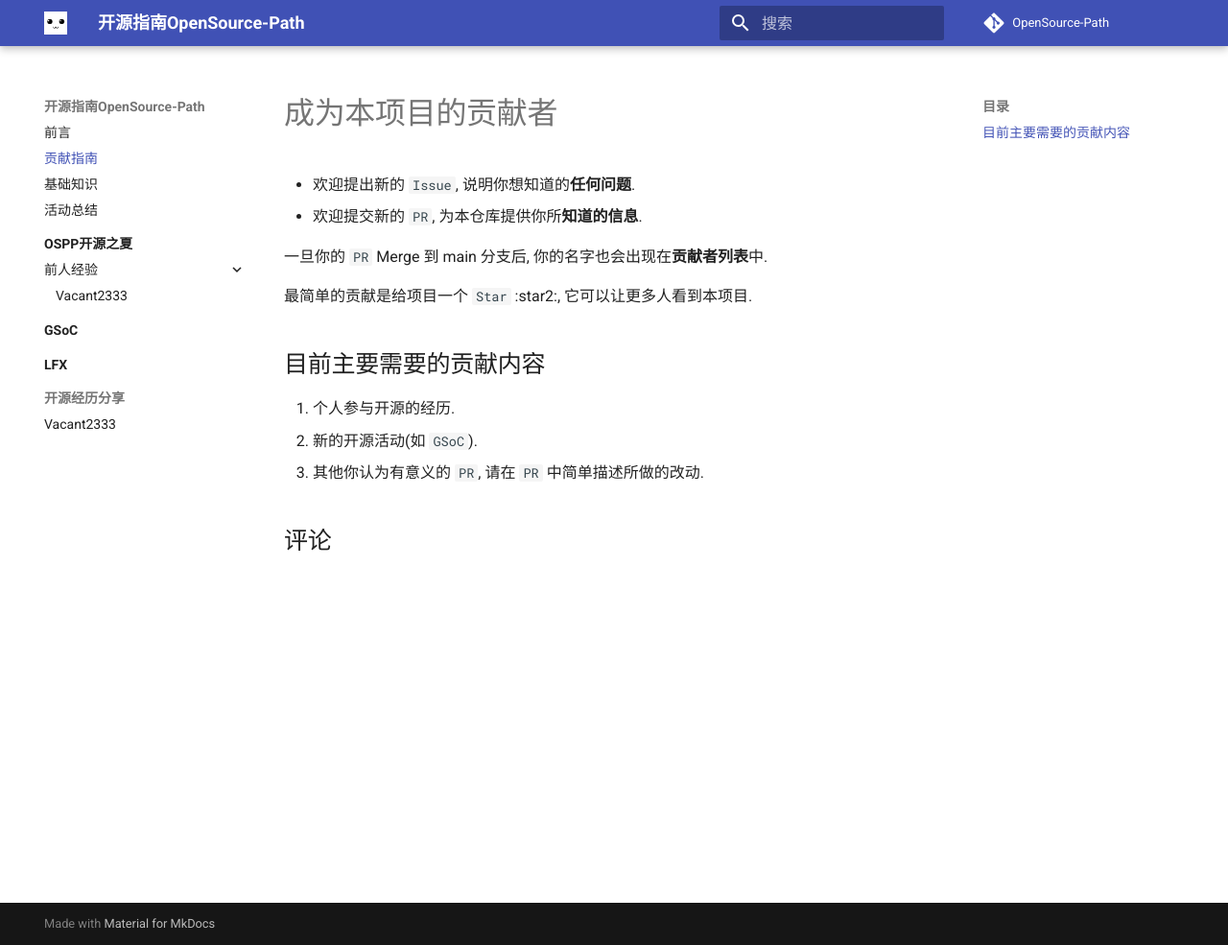
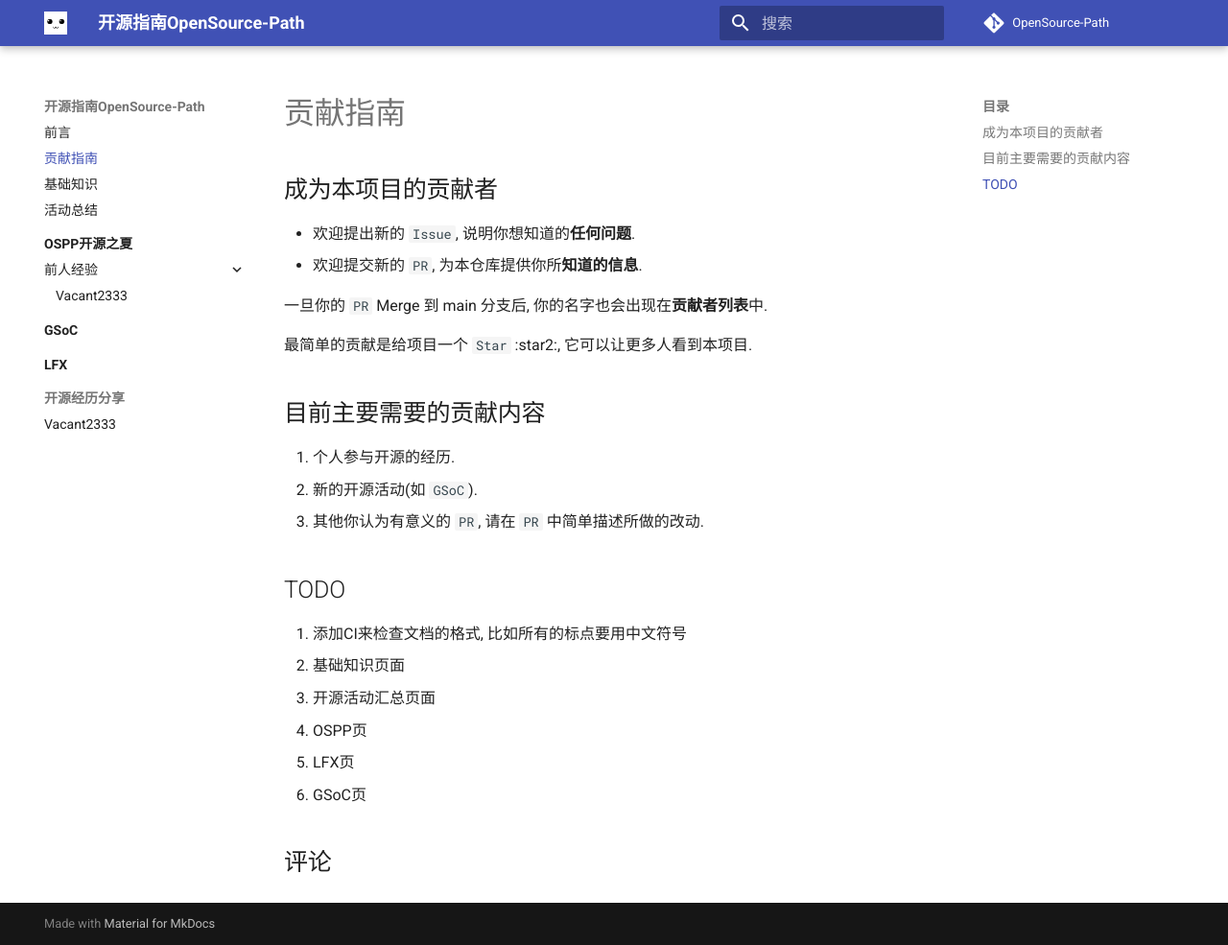
Before and after one commit to Vacant2333/OpenSource-Path, an MkDocs documentation site: the page built from docs/contribution_tutorial.md, in a window 1280 px wide and 985 px high. Shown: the whole window at 96% size. Built offline with MkDocs 1.6.1 and Material for MkDocs 9.7.7, drawn with Linux system fonts in a browser that asks for light colours; comment, search, counter and statistics services are not loaded.

Commit message:
add todo and fix category

```diff
--- a/docs/contribution_tutorial.md
+++ b/docs/contribution_tutorial.md
@@ -2,7 +2,7 @@
 comments: true
 ---
 
-# 成为本项目的贡献者
+## 成为本项目的贡献者
 
 - 欢迎提出新的 `Issue`, 说明你想知道的**任何问题**.
 - 欢迎提交新的 `PR`, 为本仓库提供你所**知道的信息**.
@@ -16,3 +16,12 @@ comments: true
 1. 个人参与开源的经历.
 2. 新的开源活动(如 `GSoC`).
 3. 其他你认为有意义的 `PR`, 请在 `PR` 中简单描述所做的改动.
+
+## TODO
+
+1. 添加CI来检查文档的格式, 比如所有的标点要用中文符号
+2. 基础知识页面
+3. 开源活动汇总页面
+4. OSPP页
+5. LFX页
+6. GSoC页
```
Also changed, not shown: docs/index.md (+3 -3 lines).
